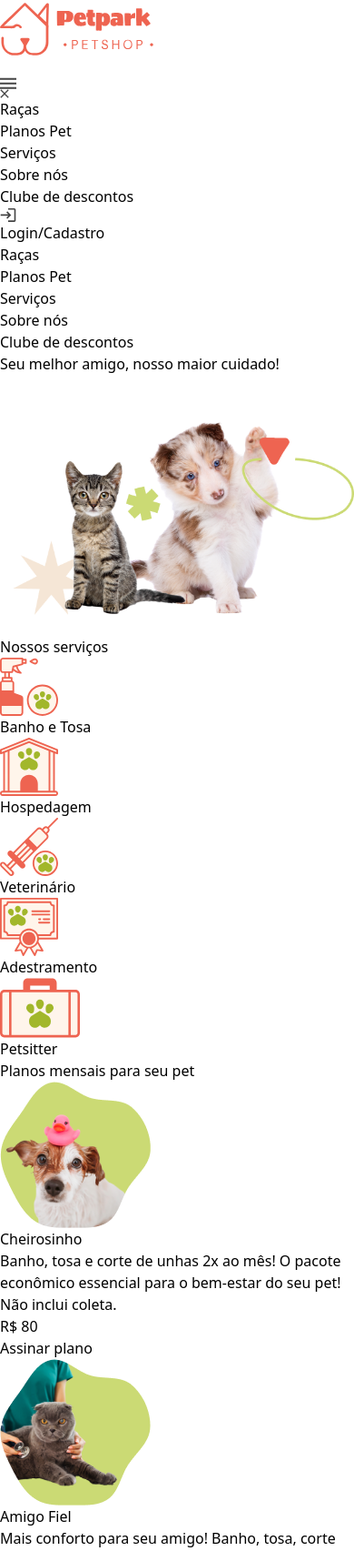
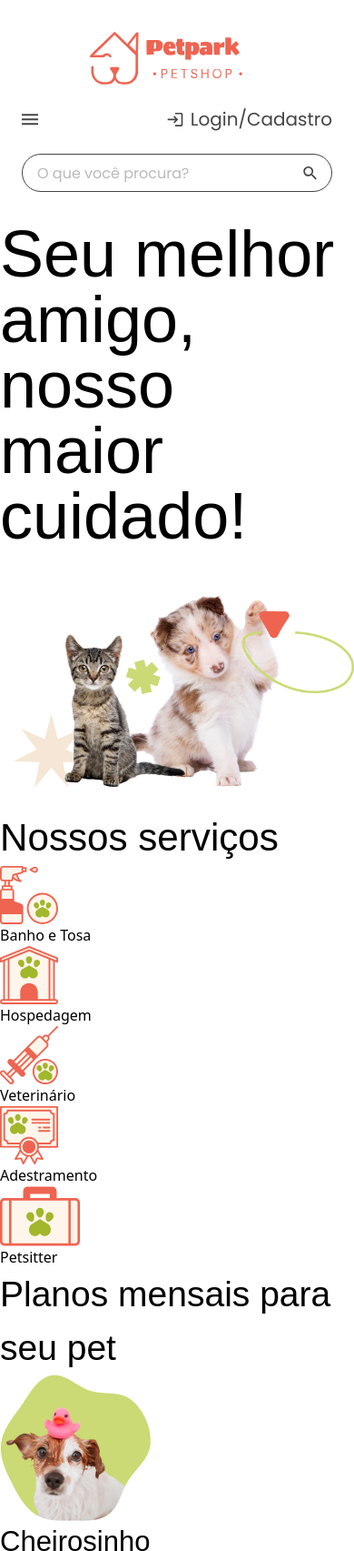
Before and after one commit to michaelprocha/petpark, a website: page index.html in a window 390 px wide. Shown: the top 1705 px of the page at 91% size. Drawn offline with nearby package versions, Linux system fonts and the light colour scheme; files that its build step writes are made by us from their sources; a web font is replaced by a local one.

Commit message:
add header mobile

```diff
--- a/css/input.css
+++ b/css/input.css
@@ -1 +1,64 @@
 @import "tailwindcss";
+
+@theme {
+	--font-poppins: "Poppins", sans-serif;
+	--font-sigmar: "Sigmar", sans-serif;
+	--color-clear-primary: #ee6451;
+	--color-primary: #c13724;
+	--color-clear-secondary: #fff5eb;
+	--color-secondary: #f5e6d6;
+	--color-clear-tertiary: #cbda74;
+	--color-tertiary: #a2b72b;
+	--color-neutral-white: #ffffff;
+	--color-neutral-gray: #b9b9b9;
+	--color-neutral-black: #444444;
+	--text-title-h2: 2.635rem;
+	--text-title-h3: 2.438rem;
+	--text-title-h4: 1.938rem;
+	--text-title-h5: 1.563rem;
+	--text-text-small: 0.813rem;
+}
+
+@layer base {
+	h1,
+	h2,
+	h3,
+	h4,
+	h5 {
+		@apply font-sigmar font-normal;
+	}
+
+	h1 {
+		@apply text-7xl;
+	}
+
+	h2 {
+		@apply text-title-h2;
+	}
+
+	h3 {
+		@apply text-title-h3;
+	}
+
+	h4 {
+		@apply text-title-h4;
+	}
+
+	h5 {
+		@apply text-title-h5;
+	}
+
+	p {
+		@apply font-poppins;
+	}
+}
+
+@layer components {
+	.input {
+		@apply border-solid border border-neutral-black rounded-4xl py-2 pl-4;
+	}
+
+    .input::placeholder{
+        @apply text-neutral-gray font-poppins text-base;
+    }
+}
--- a/index.html
+++ b/index.html
@@ -3,18 +3,24 @@
 	<head>
 		<meta charset="UTF-8" />
 		<meta name="viewport" content="width=device-width, initial-scale=1.0" />
-		<link rel="stylesheet" href="style.css" />
+		<link rel="preconnect" href="https://fonts.googleapis.com" />
+		<link rel="preconnect" href="https://fonts.gstatic.com" crossorigin />
+		<link
+			href="https://fonts.googleapis.com/css2?family=Poppins:ital,wght@0,100;0,200;0,300;0,400;0,500;0,600;0,700;0,800;0,900;1,100;1,200;1,300;1,400;1,500;1,600;1,700;1,800;1,900&family=Sigmar&display=swap"
+			rel="stylesheet"
+		/>
+		<link rel="stylesheet" href="./css/style.css" />
 		<title>Petpark</title>
 	</head>
 	<body>
 		<header>
-			<div>
-				<div>
-					<img src="./images/logo.svg" alt="Logo" />
-					<input type="search" />
-					<div>
+			<div class="max-w-300">
+				<div class="flex flex-col items-center py-8 px-6 gap-6 w-full">
+					<img class="w-48" src="./images/logo.svg" alt="Logo" />
+					<input placeholder="O que você procura?" class="order-3 max-w-150 w-full input bg-[url(../images/search.svg)] bg-no-repeat bg-position-[95%_center]" type="search" />
+					<div class="w-full flex justify-between">
 						<img src="./images/menu.svg" alt="Abrir menu" />
-						<div>
+						<div class="hidden">
 							<img src="./images/close.svg" alt="Fechar menu" />
 							<ul>
 								<li><a href="#">Raças</a></li>
@@ -24,13 +30,13 @@
 								<li><a href="#">Clube de descontos</a></li>
 							</ul>
 						</div>
-						<div>
+						<div class="flex gap-2">
 							<img src="./images/login.svg" aria-hidden="true" />
-							<a href="#">Login/Cadastro</a>
+							<a class="font-poppins text-xl text-neutral-black" href="#">Login/Cadastro</a>
 						</div>
 					</div>
 				</div>
-				<nav>
+				<nav class="hidden">
 					<ul>
 						<li><a href="#">Raças</a></li>
 						<li><a href="#">Planos Pet</a></li>
```
Also changed, not shown: css/style.css.
